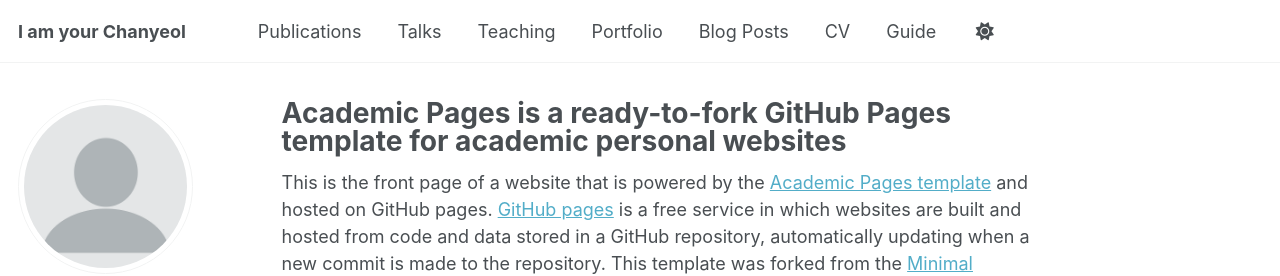
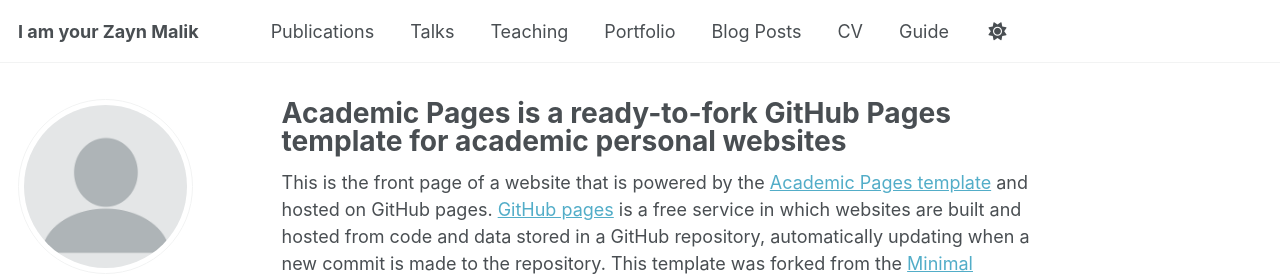
Before and after one commit to Chancan2002/chancan.github.io., a Jekyll site: the page built from _pages/about.md, in a window 1280 px wide. Shown: the top 276 px of the page. Built offline with Jekyll 4.4.1, drawn with Linux system fonts in a browser that asks for light colours; some web fonts are replaced.

Commit message:
edit config

```diff
--- a/_config.yml
+++ b/_config.yml
@@ -9,7 +9,7 @@
 # Basic Site Settings
 locale                   : "en-US"
 site_theme               : "default"
-title                    : "I am your Chanyeol"
+title                    : "I am your Zayn Malik"
 title_separator          : "-"
 name                     : &name "Your Name"
 description              : &description "personal description"
```
